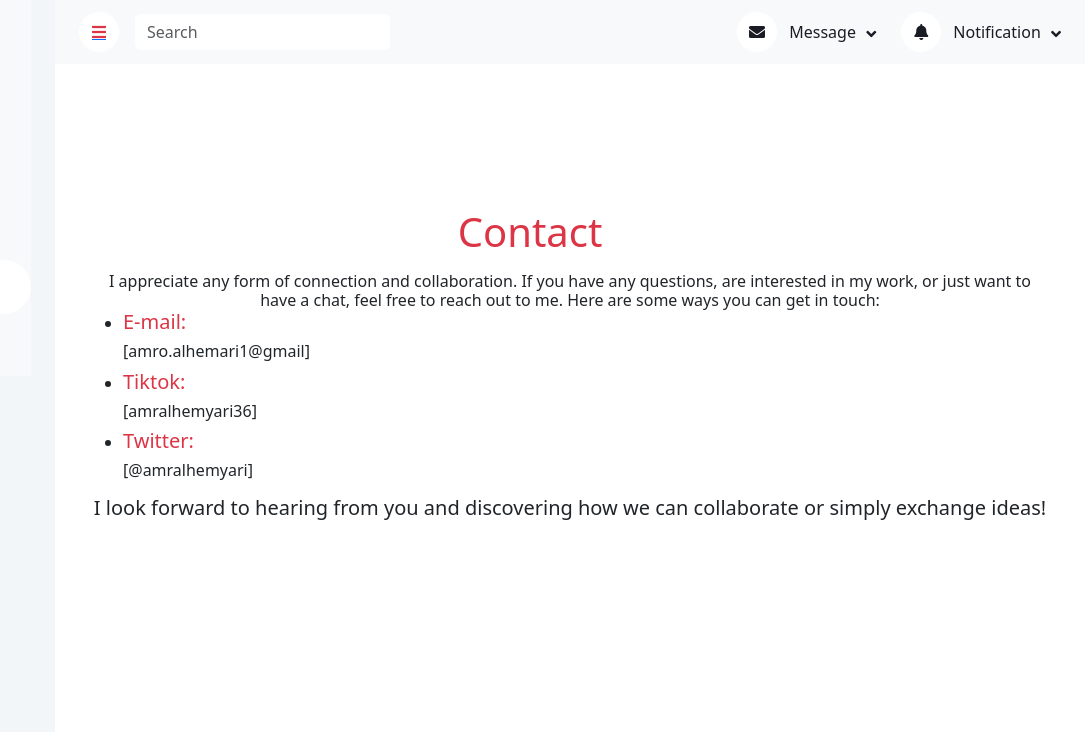
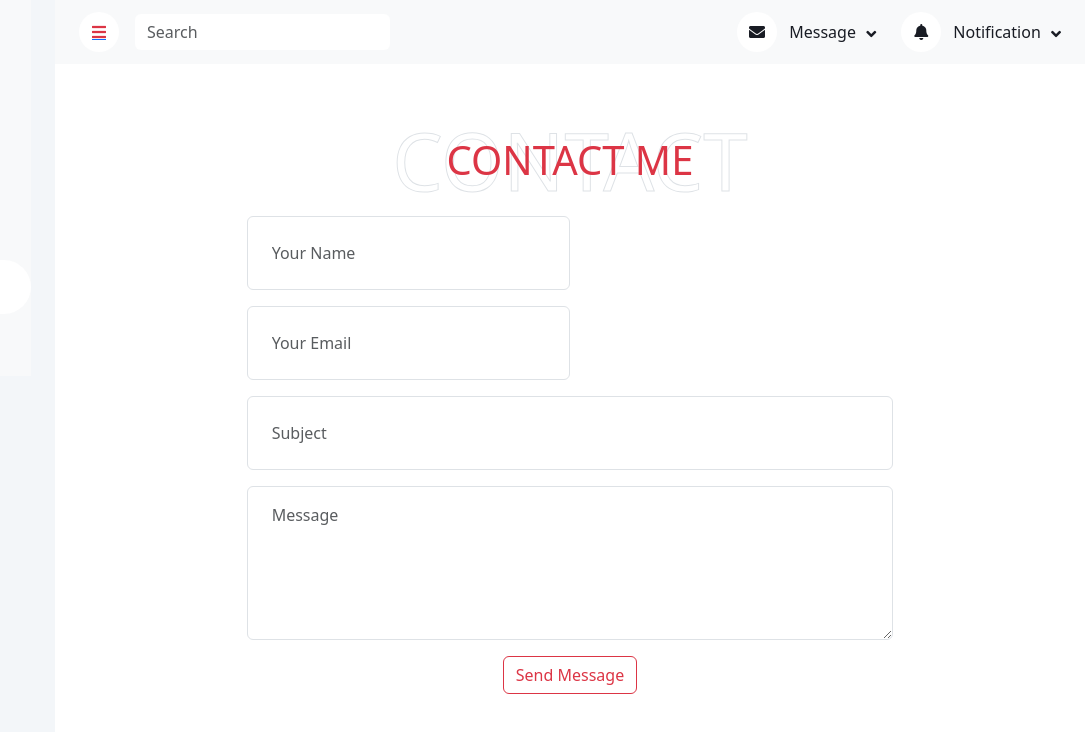
Before and after one commit to A-Alhemyari/A-Alhemyari.github.io, a plain HTML site: page contact.html in a window 1280 px wide. Shown: the full height of the page, 195-1280 px from the left. Drawn offline with nearby package versions, Linux system fonts and the light colour scheme.

Commit message:
contact pagina de disein veranderen

```diff
--- a/contact.html
+++ b/contact.html
@@ -79,49 +79,52 @@
     </nav>
     <!-- Navbar End -->
 
-    <div class="container-fluid pt-4 px-6">
-      <div class="row g-4">
-        <div class="col-sm-12 col-xl-12">
-          <div class=" text-center rounded p-4">
-            <div class="d-flex align-items-center justify-content-between mb-4">
-              <h2 class="mb-0 col-xl-11 text-danger"></h2>
-            </div>
-            <h6 class="mb-0 ">
-            </h6>
-
+    <!-- Contact Start -->
+    <div class="container-fluid py-5" id="contact">
+      <div class="container">
+          <div class="position-relative d-flex align-items-center justify-content-center">
+              <h1 class="display-1 text-uppercase text-white" style="-webkit-text-stroke: 1px #dee2e6;">Contact</h1>
+              <h1 class="position-absolute text-uppercase text-danger">Contact Me</h1>
           </div>
-        </div>
-        <div class="col-sm-12 col-xl-12">
-          <div class="  rounded p-4">
-            <div class="d-flex align-items-center justify-content-between mb-3">
-              <h1 class="mb-0 col-xl-11 text-center text-danger">Contact</h1>
-            </div>
-            <h6 class="mb-0 text-center ">I appreciate any form of connection and collaboration. If you have any questions, are
-              interested in my work, or just want to have a chat, feel free to reach out to me. Here are some ways you
-              can get in touch:
-            </h6>
-            <ul class="ul">
-              <li>
-                <h5 class="text-danger">E-mail:</h5>
-                <h6>[amro.alhemari1@gmail]</h6>
-              </li>
-              <li>
-                <h5 class="text-danger">Tiktok:</h5>
-                <h6> [amralhemyari36]</h6>
-              </li>
-              <li>
-                <h5 class="text-danger">Twitter:</h5>
-                <h6> [@amralhemyari]</h6>
-              </li>
-            </ul>
-            <h5 class="text-center">I look forward to hearing from you and discovering how we can collaborate or simply
-              exchange ideas!</h5>
+          <div class="row justify-content-center">
+              <div class="col-lg-8">
+                  <div class="contact-form text-center">
+                      <div id="success"></div>
+                      <form name="sentMessage" id="contactForm" novalidate="novalidate">
+                          <div class="form-row">
+                              <div class="control-group col-sm-6">
+                                  <input type="text" class="form-control p-4" id="name" placeholder="Your Name"
+                                      required="required" data-validation-required-message="Please enter your name" />
+                                  <p class="help-block text-danger"></p>
+                              </div>
+                              <div class="control-group col-sm-6">
+                                  <input type="email" class="form-control p-4" id="email" placeholder="Your Email"
+                                      required="required" data-validation-required-message="Please enter your email" />
+                                  <p class="help-block text-danger"></p>
+                              </div>
+                          </div>
+                          <div class="control-group">
+                              <input type="text" class="form-control p-4" id="subject" placeholder="Subject"
+                                  required="required" data-validation-required-message="Please enter a subject" />
+                              <p class="help-block text-danger"></p>
+                          </div>
+                          <div class="control-group">
+                              <textarea class="form-control py-3 px-4" rows="5" id="message" placeholder="Message"
+                                  required="required"
+                                  data-validation-required-message="Please enter your message"></textarea>
+                              <p class="help-block text-danger"></p>
+                          </div>
+                          <div>
+                              <button class="btn btn-outline-danger" type="submit" id="sendMessageButton">Send
+                                  Message</button>
+                          </div>
+                      </form>
+                  </div>
+              </div>
           </div>
-        </div>
-
-
       </div>
-    </div>
+  </div>
+  <!-- Contact End -->
 
   </div>
   <script src="/js/main.js"></script>
--- a/css/contact.css
+++ /dev/null
@@ -1,127 +0,0 @@
-@import url('https://fonts.googleapis.com/css2?family=Roboto&family=Sriracha&display=swap');
-
-
-:root {
-   --home-background: black;
-   --color-p: white;
-   --bachground-header: #8100B8;
-   --shadow-color: #8100B8;
-   --h1-color: #E10000;
-   --primary-color: #edf2fc;
-   --secondary-color: #212121;
-   --list-color-firstword: #E10000;
-
-}
-
-body {
-   font-family: 'Sriracha', cursive;
-   background: var(--home-background);
-
-}
-
-
-.header {
-   display: flex;
-   justify-content: flex-end;
-   align-items: center;
-   padding: 10px;
-   background-color: var(--bachground-header);
-}
-
-.dark-theme {
-   color: var(--secondary-color);
-   background: var(--primary-color);
-}
-
-.dark-theme .p,
-.dark-theme li {
-   color: var(--secondary-color);
-}
-
-.dark-theme .menu-list li a {
-   color: var(--secondary-color);
-}
-
-#icon {
-   width: 50px;
-   margin-right: 100px;
-   cursor: pointer;
-   border-radius: 10px;
-   transition: 0.9s;
-   background: var(--home-background);
-
-}
-
-#icon:hover {
-   background-color: var(--h1-color);
-   border-radius: 10px;
-   transform: scale(1.1);
-}
-
-main {
-   max-width: 1200px;
-}
-
-.menu-icon {
-   display: flex;
-   flex-direction: column;
-   cursor: pointer;
-
-}
-
-.line {
-   width: 50px;
-   height: 5px;
-   background-color: var(--home-background);
-   margin: 5px 0;
-
-}
-
-.menu-list {
-   list-style: none;
-   padding: 0;
-   margin: 0;
-   display: none;
-   position: absolute;
-}
-
-.menu-list li {
-   padding: 70px;
-   background-color: var(--color-p);
-   justify-content: end;
-}
-
-.menu-list li a {
-   text-decoration: none;
-   color: var(--home-background);
-   font-weight: bold;
-}
-
-.hed {
-   position: absolute;
-   font-size: 40px;
-}
-
-.h1 {
-   margin-left: 500px;
-   color: var(--h1-color);
-   font-size: 43px;
-}
-
-.p {
-   color: var(--primary-color);
-   margin-left: 100px;
-   padding: 30px;
-   font-size: 23px;
-}
-
-li {
-   color: var(--primary-color);
-   margin-left: 100px;
-   padding: 10px;
-   font-size: 23px;
-}
-
-   li::first-word {
-   background-color: var(--list-color-firstword);
-}
--- a/css/style.css
+++ b/css/style.css
@@ -12,6 +12,12 @@
    z-index: 99;
 }
 
+
+.contact-form .help-block ul {
+   margin: 0;
+   padding: 0;
+   list-style-type: none;
+ }
 .bg-danger {
    border-radius: 25px 20px;
    padding: 6px;
```
